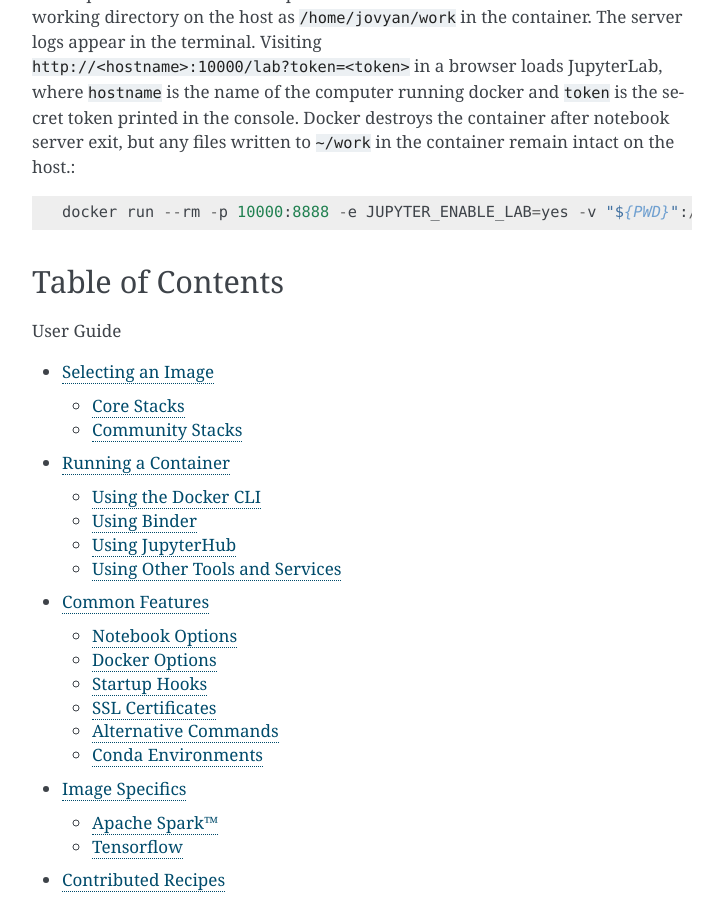
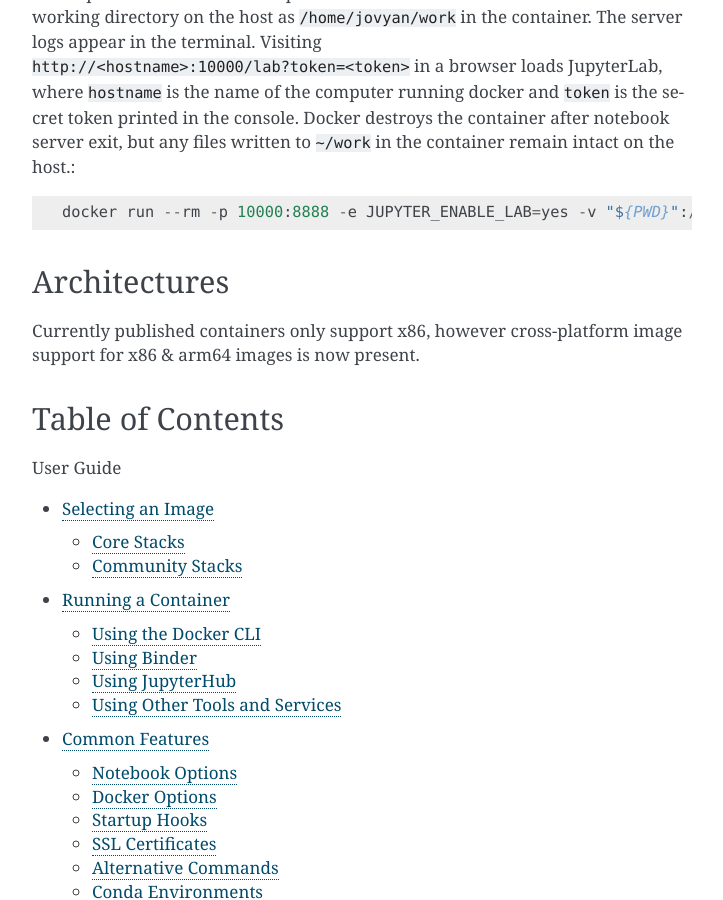
Before and after one commit to jupyter/docker-stacks, a Sphinx documentation site: the page built from docs/index.rst, in a window 1280 px wide and 900 px high, scrolled down 1157 px. Shown: the whole window, without its empty margins (388-1111 px from the left). Built offline with Sphinx 7.4.7, drawn with Linux system fonts in a browser that asks for light colours.

Commit message:
Update the docs

```diff
--- a/docs/index.rst
+++ b/docs/index.rst
@@ -44,6 +44,11 @@
 
     docker run --rm -p 10000:8888 -e JUPYTER_ENABLE_LAB=yes -v "${PWD}":/home/jovyan/work jupyter/datascience-notebook:33add21fab64
 
+Architectures
+-----------
+Currently published containers only support x86, however cross-platform image support for x86 & arm64 images is now present.
+
+
 Table of Contents
 -----------------
 
```
Also changed, not shown: README.md (+4 -0 lines).
